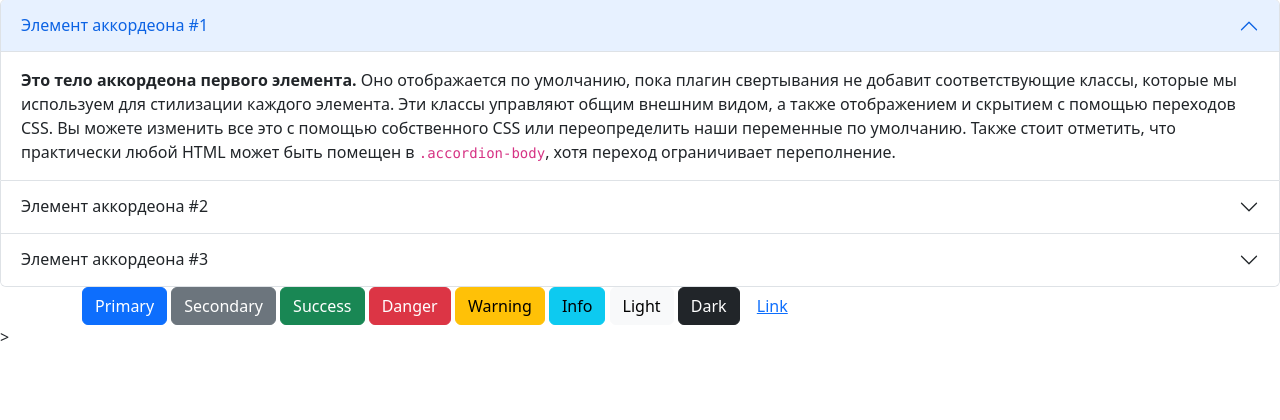
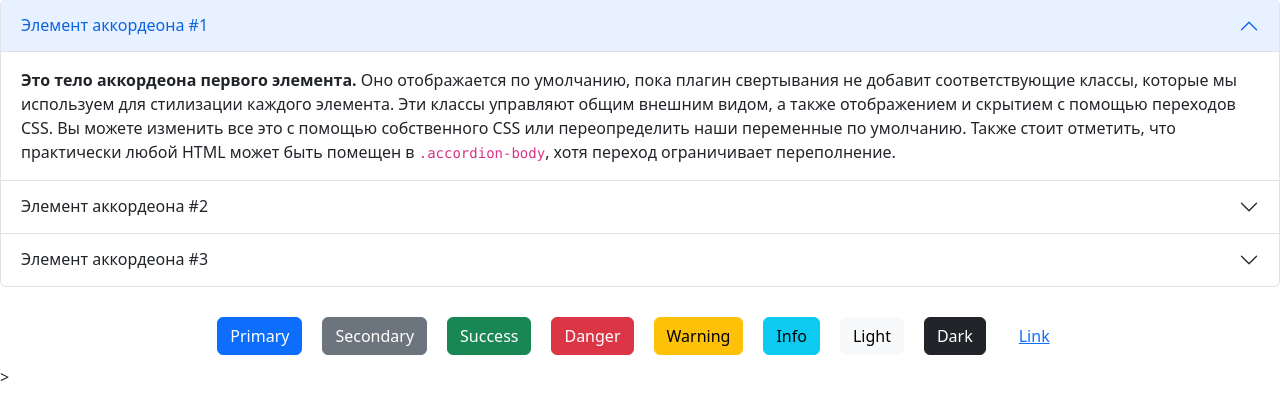
Before and after one commit to Poul1981/templates, a PHP site: page /simpleFactory.php in a window 1280 px wide. Shown: the part 197-617 px from the top of the page. Run offline with PHP 8.4, Linux system fonts and the light colour scheme.

Commit message:
3 kommit

```diff
--- a/demo_factory/simpleFactory.php
+++ b/demo_factory/simpleFactory.php
@@ -10,6 +10,9 @@ echo "
         html{
             background-color: #0dcaf0;
             //background-image: url('tyger.jpg');
+        }
+        .btn{
+            margin: 10px;
         }
     </style>
 ";
@@ -134,7 +137,7 @@ echo '
 </div>
 ';
 
-echo '<div class="container">
+echo '<div class="container" style="display: flex; justify-content: center; align-items: center; margin-top: 20px">
         <button type="button" class="btn btn-primary">Primary</button>
         <button type="button" class="btn btn-secondary">Secondary</button>
         <button type="button" class="btn btn-success">Success</button>
```
